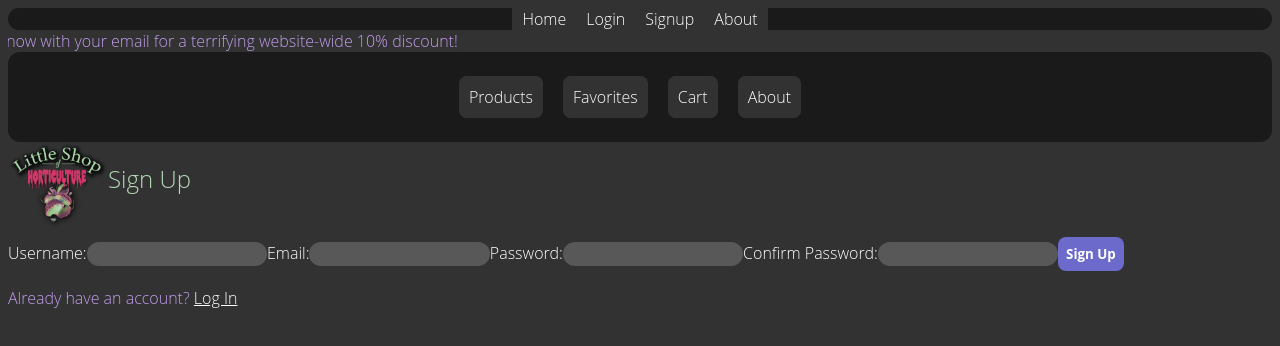
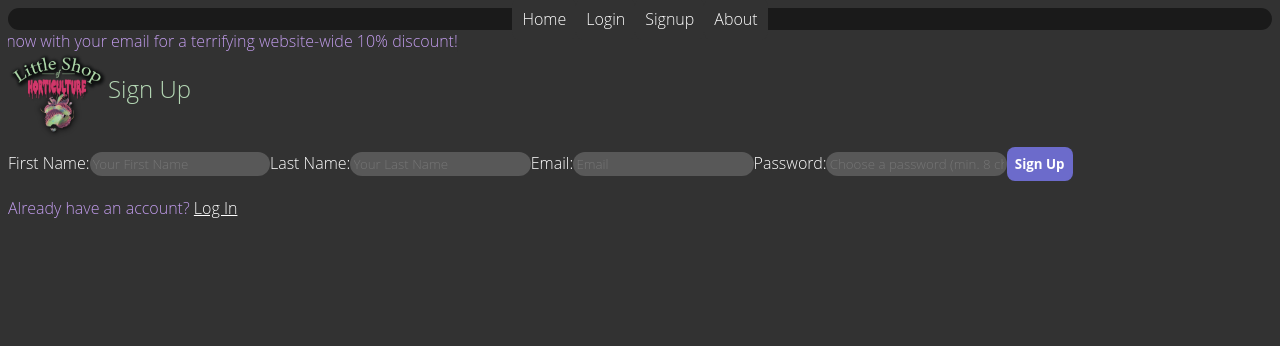
Before and after one commit to melkali42/Little_Shop_of_Horticulture_The_Sequel, a React (Create React App) app in the folder client/: page /signup in a window 1280 px wide. Shown: the top 346 px of the page. Built offline with nearby package versions, Linux system fonts and the light colour scheme.

Commit message:
consolidated navbar and added auth logic to signup

```diff
--- a/client/src/components/about.js
+++ b/client/src/components/about.js
@@ -8,13 +8,13 @@ return (
         <div className="carousel">
         <p>Sign Up now with your email for a terrifying website wide 10% discount!</p>
         </div>
-        <nav>
+        {/*<nav>
         <ul>
             <li><a href="productList">Products</a></li>
             <li><a href="favorites">Favorites</a></li>
             <li><a href="cart">Cart</a></li>
         </ul>
-        </nav>
+        </nav>*/}
     </header>
     <main>
         <div className="flex" style={{ display: "inline-flex" }}>
--- a/client/src/components/cart.js
+++ b/client/src/components/cart.js
@@ -35,7 +35,7 @@ function Cart() {
                 <div className="carousel">
                     <p>Sign Up now with your email for a terrifying website-wide 10% discount!</p>
                 </div>
-                <nav>
+                {/*<nav>
                     <ul>
                         <li><a href="login.html">LogIn</a></li>
                         <li><a href="home.html">Home</a></li>
@@ -43,7 +43,7 @@ function Cart() {
                         <li><a href="favorites.html">Favorites</a></li>
                         <li><a href="about.html">About</a></li>
                     </ul>
-                </nav>
+                </nav>*/}
             </header>
         <main>
             <div className="flex" style={{ display: "inline-flex" }}>
--- a/client/src/components/favorites.js
+++ b/client/src/components/favorites.js
@@ -8,13 +8,13 @@ return (
         <div className="carousel">
         <p>Sign Up now with your email for a terrifying website-wide 10% discount!</p>
         </div>
-        <nav>
+        {/*<nav>
         <ul>
             <li><a href="productList">Products</a></li>
             <li><a href="cart">Cart</a></li>
             <li><a href="about">About</a></li>
         </ul>
-        </nav>
+        </nav>*/}
     </header>
     <main>
         <div className="flex" style={{ display: "inline-flex" }}>
--- a/client/src/components/home.js
+++ b/client/src/components/home.js
@@ -1,7 +1,36 @@
 import React from 'react';
-import homeLogo from "../images/logo_BG_final.png"
+import homeLogo from "../images/logo_BG_final.png";
+import Auth from '../utils/clientAuth';
 
+// added conditional rendering for logged in user
 export function Home() {
+    if (Auth.loggedIn()) {
+        return (
+            <div>
+            <header>
+                <div className="carousel">
+                <p>Sign Up now with your email for a terrifying website-wide 10% discount!</p>
+                </div>
+                {/*<nav>
+                <ul>
+                    <li><a href="productList">Products</a></li>
+                    <li><a href="favorites">Favorites</a></li>
+                    <li><a href="cart">Cart</a></li>
+                    <li><a href="about">About</a></li>
+                </ul>
+        </nav>*/}
+            </header>
+            <main>
+                <h1>Welcome {Auth.getProfile().data.firstName}!</h1>
+                <p>Explore our wide range of products and find great deals!</p>
+                <img src={homeLogo}  alt="logo" style= {{ width: "100%", height: "auto" }} />
+            </main>
+            <footer>
+                <p>&copy; 2023 Little Shop of Horticulture. All rights reserved.</p>
+            </footer>
+            </div>
+        );
+    } else {
         return (
             <div>
             <header>
@@ -29,4 +58,6 @@ return (
         );
     }
 
+}
+
 export default Home;
--- a/client/src/components/productInfo.js
+++ b/client/src/components/productInfo.js
@@ -19,14 +19,14 @@ function ProductInfo({ name, price }) {
             <div className="carousel">
             <p>Sign Up now with your email for a terrifying website-wide 10% discount!</p>
             </div>
-            <nav>
+            {/*<nav>
             <ul>
                 <li><a href="productList">Products</a></li>
                 <li><a href="favorites">Favorites</a></li>
                 <li><a href="cart">Cart</a></li>
                 <li><a href="about">About</a></li>
             </ul>
-            </nav>
+            </nav>*/}
         </header>
         <main>
             <div className="flex" style={{ display: "inline-flex" }}>
--- a/client/src/components/productList.js
+++ b/client/src/components/productList.js
@@ -8,13 +8,13 @@ return (
         <div className="carousel">
         <p>Sign Up now with your email for a terrifying website-wide 10% discount!</p>
         </div>
-        <nav>
+        {/*<nav>
         <ul>
             <li><a href="favorites">Favorites</a></li>
             <li><a href="cart">Cart</a></li>
             <li><a href="about">About</a></li>
         </ul>
-        </nav>
+        </nav>*/}
     </header>
     <main>
         <div className="flex" style={{ display: "inline-flex" }}>
--- a/client/src/components/signup.js
+++ b/client/src/components/signup.js
@@ -1,39 +1,69 @@
-import React from 'react';
+import { React, useState } from 'react';
 import mainLogo from "../images/logo_png_300ppi.png"
+import { Link } from 'react-router-dom';
+import { useMutation } from '@apollo/client';
+import Auth from '../utils/clientAuth'; // write client side token authentication logic
+import { ADD_USER } from '../utils/mutations'; // write mutation to add user to database
 
-function Signup() {
+// this logic should create a new user and log them in
+function Signup(props) {
+    const [formState, setFormState] = useState({ firstName: '', lastName: '', email: '', password: '' });
+    const [addUser] = useMutation(ADD_USER);
+
+    const handleFormSubmit = async (event) => {
+        event.preventDefault();
+        const mutationResponse = await addUser({
+            variables: {
+                email: formState.email,
+                password: formState.password,
+                firstName: formState.firstName,
+                lastName: formState.lastName,
+            },
+        });
+        const token = mutationResponse.data.signUp.token;
+        Auth.login(token);
+    }
+
+    const handleChange = (event) => {
+        const { name, value } = event.target;
+        setFormState({
+            ...formState,
+            [name]: value,
+        });
+    };
+
 return (
     <div>
     <header>
         <div className="carousel">
         <p>Sign Up now with your email for a terrifying website-wide 10% discount!</p>
         </div>
-        <nav>
+        {/*<nav>
         <ul>
             <li><a href="productInfo">Products</a></li>
             <li><a href="favorites">Favorites</a></li>
             <li><a href="cart">Cart</a></li>
             <li><a href="about">About</a></li>
         </ul>
-        </nav>
+    </nav>*/}
     </header>
     <main>
         <div className="flex" style={{ display: "inline-flex" }}>
         <img src={mainLogo} alt="Logo" style={{ width: "100px", height: "90px" }} />
         <h1>Sign Up</h1>
         </div>
-        <form className="signup-form" action="process-signup.php" method="POST">
-        <label htmlFor="username">Username:</label>
-        <input type="text" id="username" name="username" required />
-        <label htmlFor="email">Email:</label>
-        <input type="email" id="email" name="email" required />
-        <label htmlFor="password">Password:</label>
-        <input type="password" id="password" name="password" required />
-        <label htmlFor="confirm-password">Confirm Password:</label>
-        <input type="password" id="confirm-password" name="confirm-password" required />
-        <button type="submit">Sign Up</button>
+        <form className="signup-form" onSubmit={handleFormSubmit}>
+            <label htmlFor="firstName">First Name:</label>
+            <input type="text" id="firstName" name="firstName" placeholder="Your First Name" value={formState.firstName} onChange={handleChange} required />
+            <label htmlFor="lastName">Last Name:</label>
+            <input type="text" id="lastName" name="lastName" placeholder="Your Last Name" value={formState.lastName} onChange={handleChange} required />
+            <label htmlFor="email">Email:</label>
+            <input type="email" id="email" name="email" placeholder='Email' value={formState.email} onChange={handleChange} required />
+            <label htmlFor="password">Password:</label>
+            <input type="password" id="password" name="password" placeholder='Choose a password (min. 8 characters)' value={formState.password} onChange={handleChange} required />
+            <button type="submit">Sign Up</button>
         </form>
-        <p>Already have an account? <a href="login.html">Log In</a></p>
+        <p>Already have an account? <Link to='/login'>Log In</Link></p>
     </main>
     <footer>
         <p>&copy; 2023 Little Shop of Horticulture. All rights reserved.</p>
```
Also changed, not shown: client/src/pages/Home.js (+18 -5 lines). Lines whose indentation alone changed are shown as unchanged.
